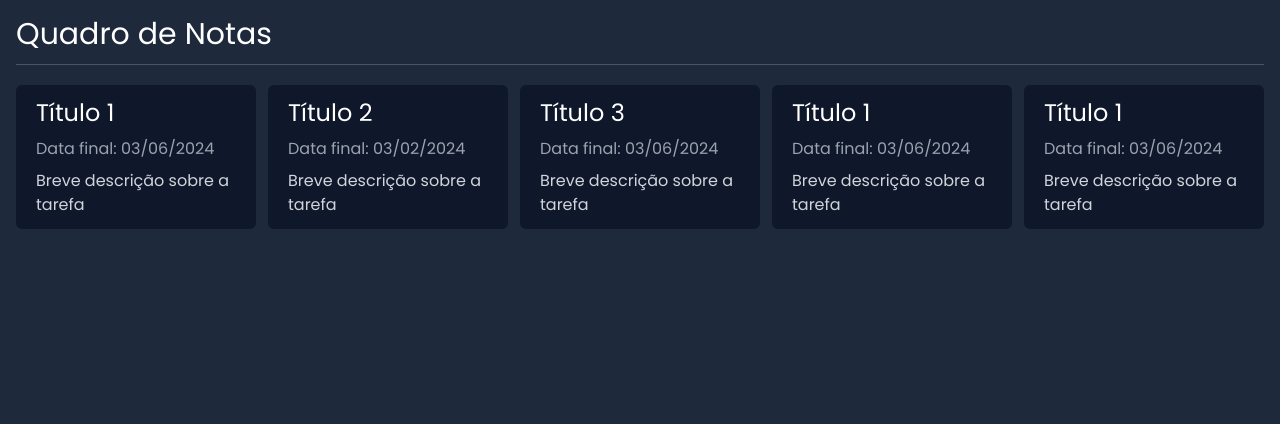
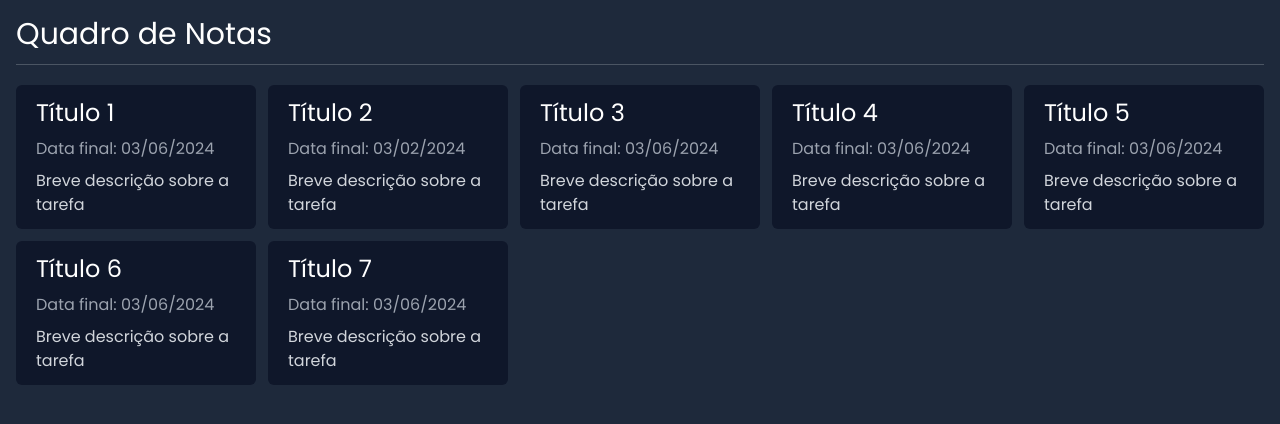
Before and after one commit to Campos1911/lista-de-tarefas, a Next.js app: page / in a window 1280 px wide. Shown: the top 424 px of the page. Built offline with nearby package versions, Linux system fonts and the light colour scheme.

Commit message:
feature: Cor baseado no status da tarefa adicionada

```diff
--- a/src/app/page.tsx
+++ b/src/app/page.tsx
@@ -15,6 +15,7 @@
             titulo={nota.titulo}
             dataFinal={nota.dataFinal}
             descricao={nota.descricao}
+            feito={nota.feito}
           />
         ))}
       </div>
@@ -27,25 +28,42 @@
     titulo: "Título 1",
     dataFinal: "03/06/2024",
     descricao: "Breve descrição sobre a tarefa",
+    feito: true,
   },
   {
     titulo: "Título 2",
     dataFinal: "03/02/2024",
     descricao: "Breve descrição sobre a tarefa",
+    feito: false,
   },
   {
     titulo: "Título 3",
     dataFinal: "03/06/2024",
     descricao: "Breve descrição sobre a tarefa",
+    feito: false,
   },
   {
-    titulo: "Título 1",
+    titulo: "Título 4",
     dataFinal: "03/06/2024",
     descricao: "Breve descrição sobre a tarefa",
+    feito: false,
   },
   {
-    titulo: "Título 1",
+    titulo: "Título 5",
     dataFinal: "03/06/2024",
     descricao: "Breve descrição sobre a tarefa",
+    feito: false,
+  },
+  {
+    titulo: "Título 6",
+    dataFinal: "03/06/2024",
+    descricao: "Breve descrição sobre a tarefa",
+    feito: true,
+  },
+  {
+    titulo: "Título 7",
+    dataFinal: "03/06/2024",
+    descricao: "Breve descrição sobre a tarefa",
+    feito: true,
   },
 ];
--- a/src/components/Notas/Notas.tsx
+++ b/src/components/Notas/Notas.tsx
@@ -2,12 +2,29 @@
   titulo: string;
   dataFinal: string;
   descricao: string;
+  feito: boolean;
 }
 
-export default function Notas({ titulo, dataFinal, descricao }: NotasTypes) {
+export default function Notas({
+  titulo,
+  dataFinal,
+  descricao,
+  feito,
+}: NotasTypes) {
+  let cor = "";
+
+  if (feito === true) {
+    cor = "green";
+  } else if (feito === false) {
+    cor = "red";
+  }
+
   return (
     <div className="w-[100%] flex flex-col gap-2 bg-slate-900 max-h-56 overflow-hidden px-5 py-3 rounded-md">
-      <h1 className="text-white text-2xl">{titulo}</h1>
+      <div className="w-[100%] flex items-center justify-between">
+        <h1 className="text-white text-2xl">{titulo}</h1>
+        <div className={`w-3 h-3 rounded-full bg-${cor}-500`}></div>
+      </div>
       <h2 className="text-gray-400">Data final: {dataFinal}</h2>
       <p className="text-gray-300">{descricao}</p>
     </div>
```
